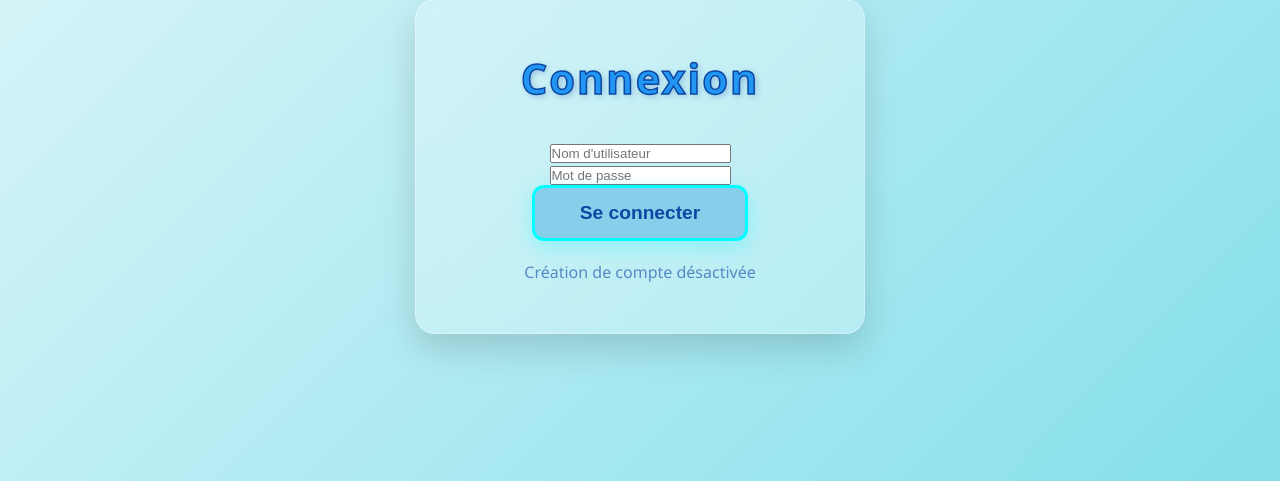
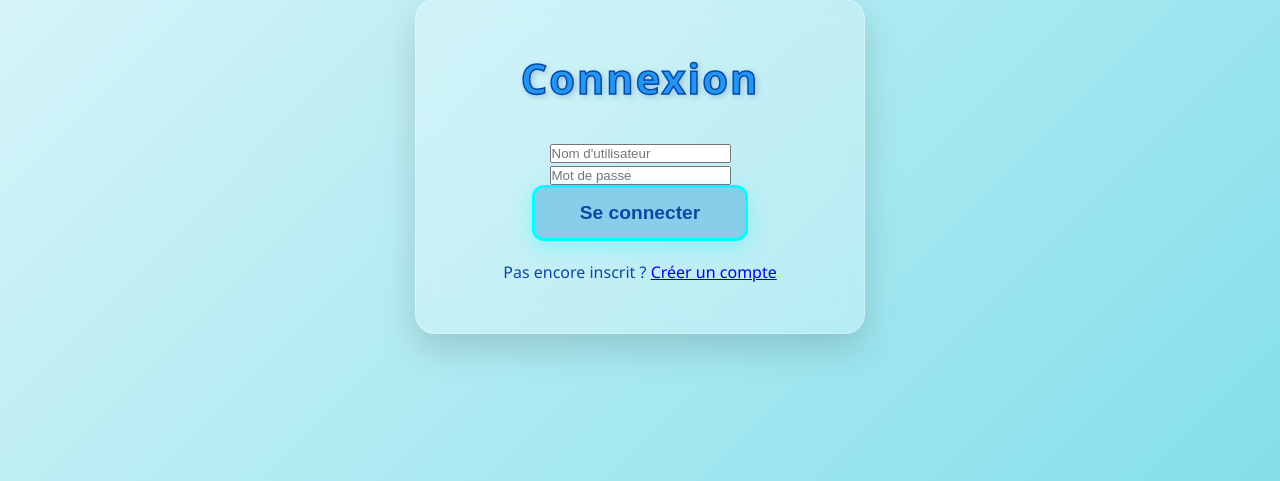
Before and after one commit to Lazyprobg/french-reborn, a Flask app: page /login in a window 1280 px wide. Shown: the part 234-715 px from the top of the page. Run offline with Flask 3, Linux system fonts and the light colour scheme.

Commit message:
Update connexion.html

```diff
--- a/templates/connexion.html
+++ b/templates/connexion.html
@@ -31,10 +31,10 @@
             </button>
         </form>
 
-        <!-- Lien désactivé tant que l'inscription n'existe pas -->
-        <p style="margin-top: 20px; opacity: 0.6;">
-            Création de compte désactivée
+        <p style="margin-top: 20px;">
+            Pas encore inscrit ?
+            <a href="{{ url_for('inscription') }}">Créer un compte</a>
         </p>
     </div>
 </body>
-                </html>
+</html>
```
